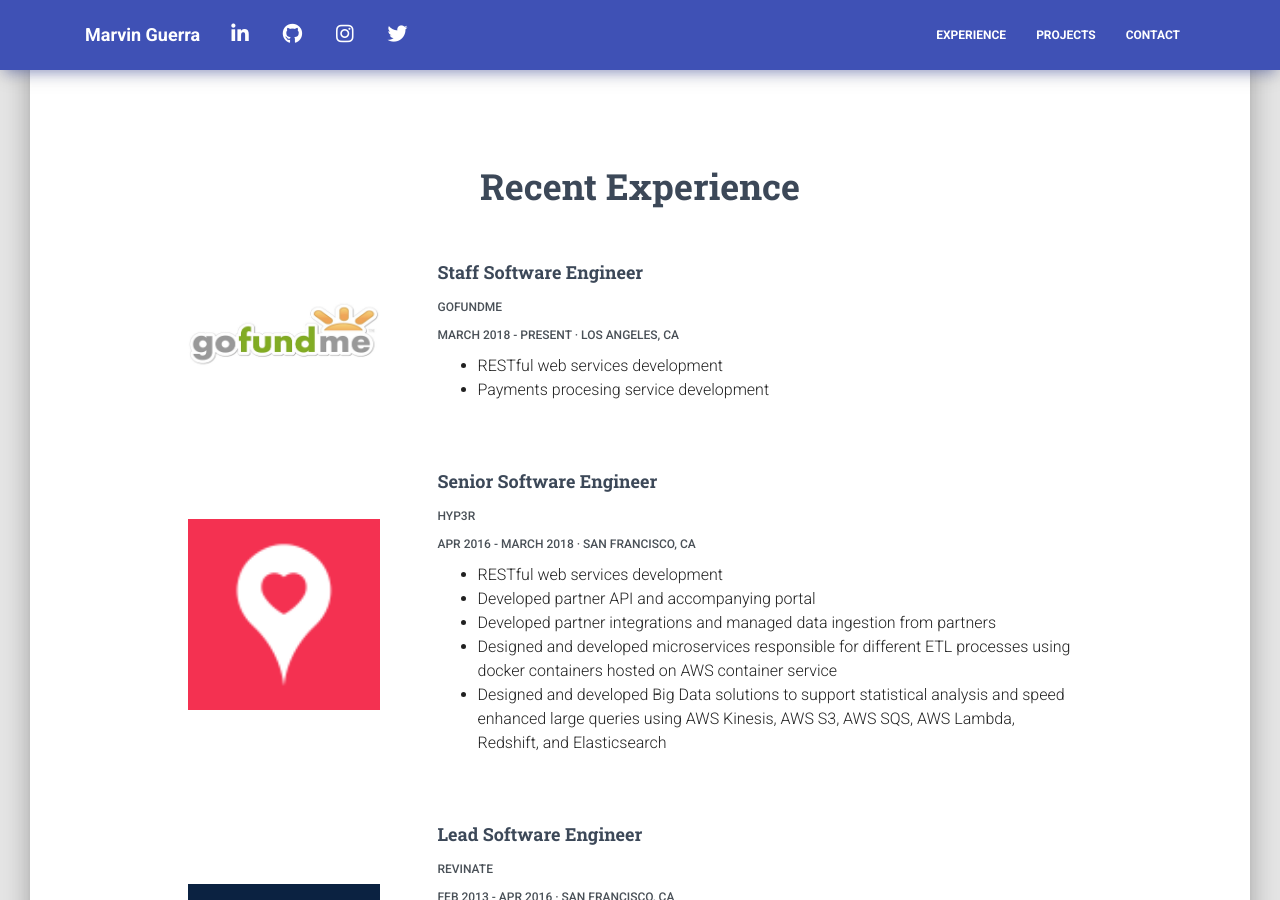
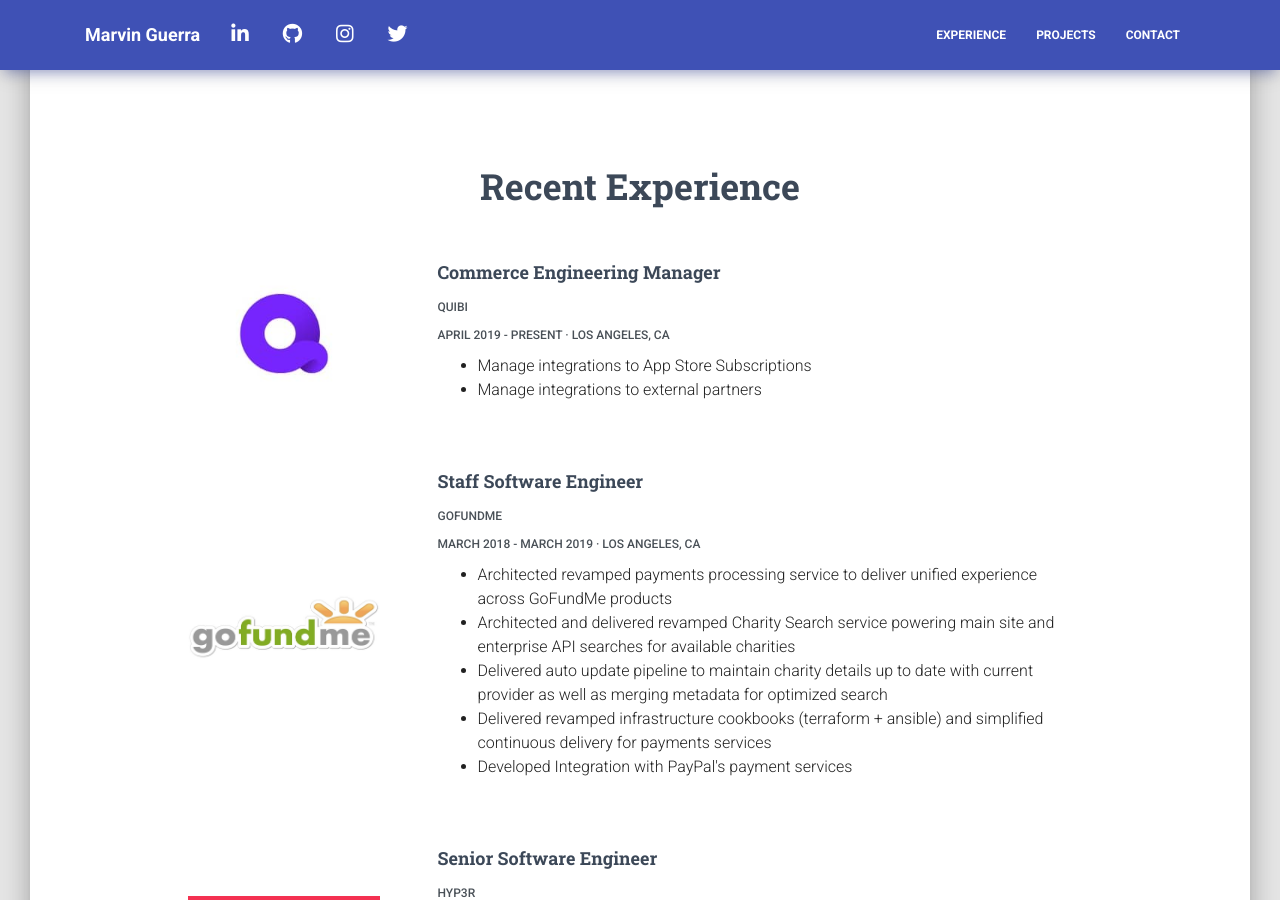
Before and after one commit to SenorLlama/senorllama.github.io, a Jekyll site: the page built from index.md, in a window 1280 px wide and 900 px high, scrolled down 598 px. Built offline with Jekyll 4.4.1, drawn with Linux system fonts in a browser that asks for light colours; nearby versions of some CDN libraries.

Commit message:
add quibi experience

```diff
--- a/index.md
+++ b/index.md
@@ -13,15 +13,27 @@
 resume_header: Recent Experience
 resume_dl: resume.pdf
 resume:
+    - title: Commerce Engineering Manager
+      url: https://www.quibi.com
+      company: Quibi
+      logo: quibi.jpeg
+      dates: April 2019 - Present
+      location: Los Angeles, CA
+      responsibilities:
+        - Manage integrations to App Store Subscriptions
+        - Manage integrations to external partners
     - title: Staff Software Engineer
       url: http://www.gofundme.com
       company: GoFundMe
       logo: gofundme.jpg
-      dates: March 2018 - Present
+      dates: March 2018 - March 2019
       location: Los Angeles, CA
       responsibilities:
-        - RESTful web services development
-        - Payments procesing service development
+        - Architected revamped payments processing service to deliver unified experience across GoFundMe products
+        - Architected and delivered revamped Charity Search service powering main site and enterprise API searches for available charities
+        - Delivered auto update pipeline to maintain charity details up to date with current provider as well as merging metadata for optimized search
+        - Delivered revamped infrastructure cookbooks (terraform + ansible) and simplified continuous delivery for payments services
+        - Developed Integration with PayPal's payment services
     - title: Senior Software Engineer
       url: http://www.hyp3r.com
       company: HYP3R
```
Also changed, not shown: assets/img/resume/quibi.jpeg (added).
